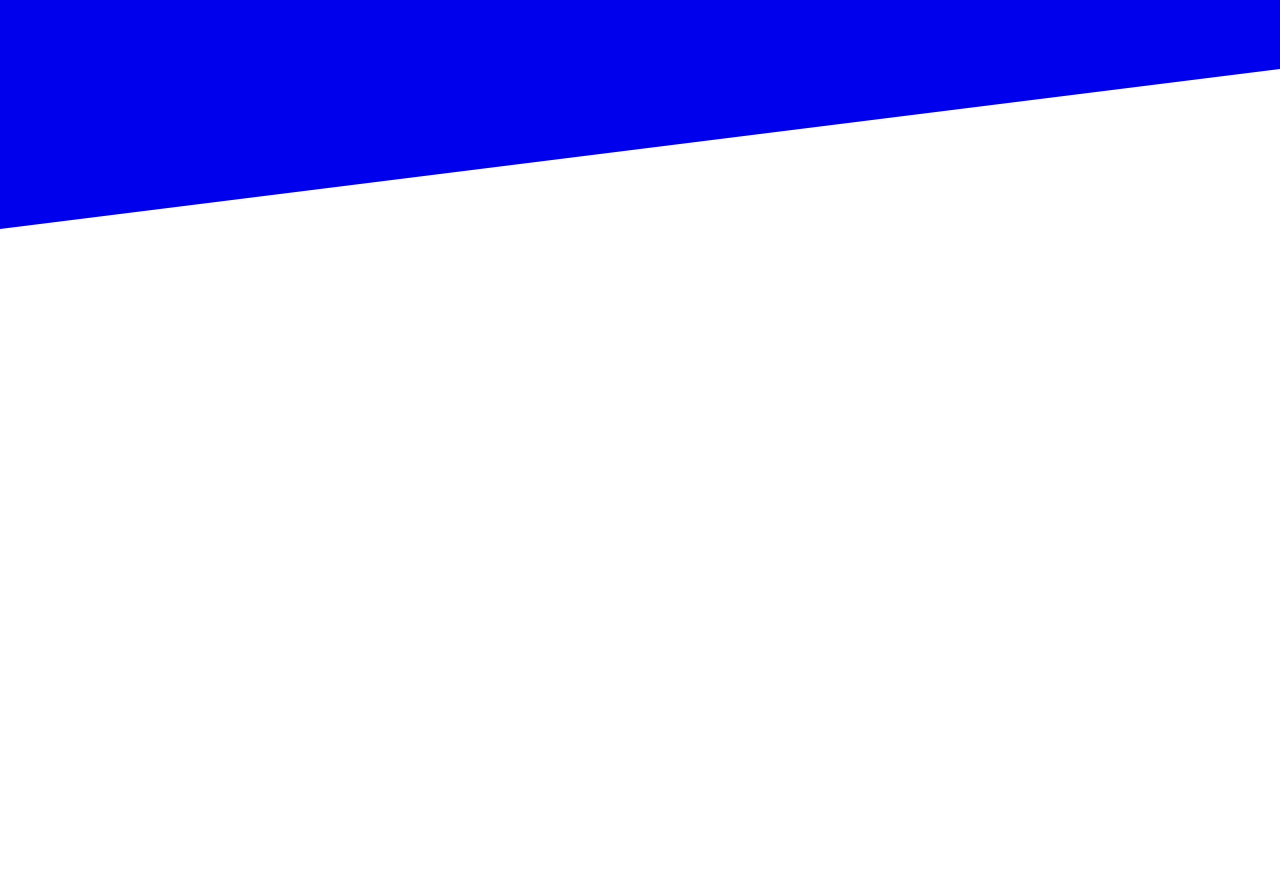
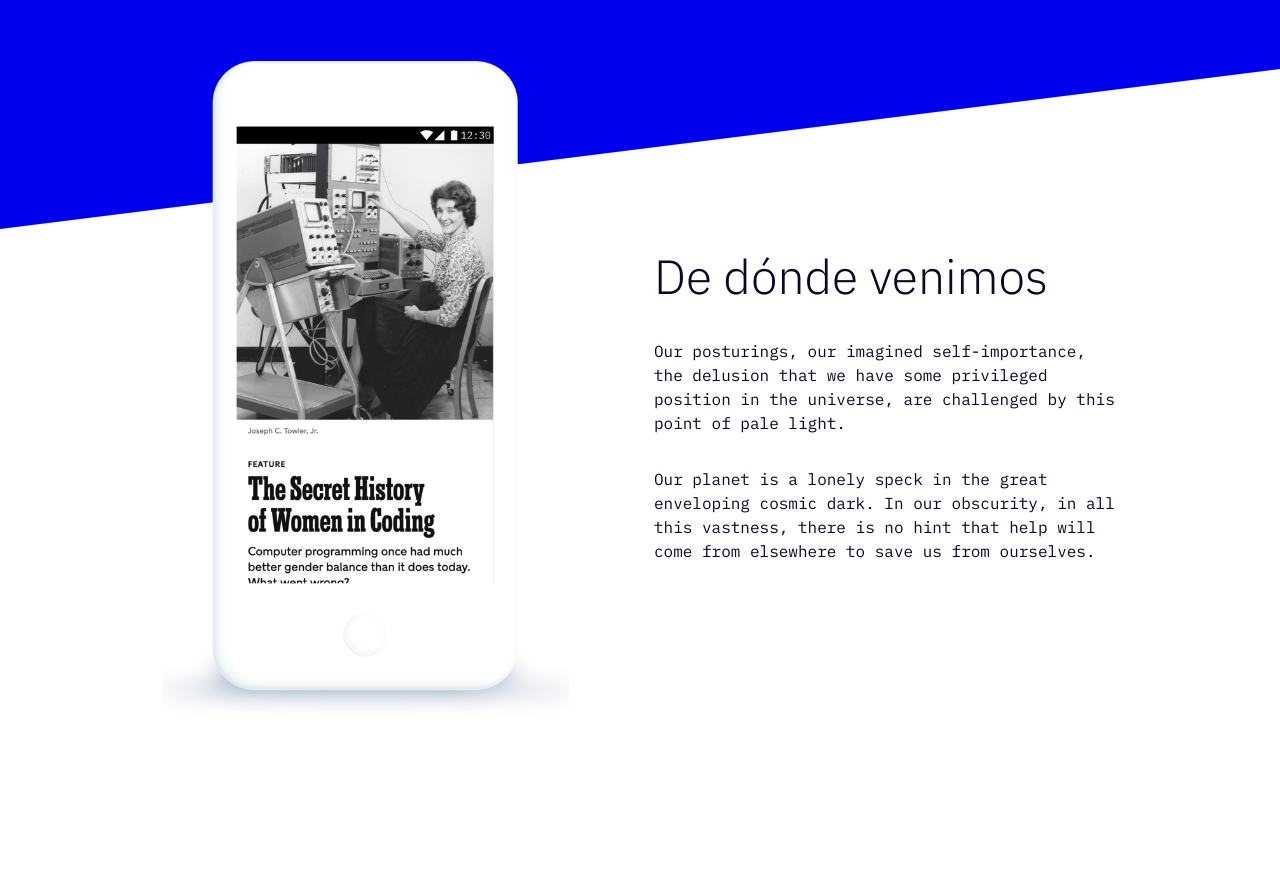
Before and after one commit to BrianBernal/BrianBernal.github.io, a website: page index.html in a window 1280 px wide. Shown: the part 1270-2159 px from the top of the page. Before the commit the page ends 1499 px from the top, so only its background shows below. Drawn offline with Linux system fonts and the light colour scheme.

Commit message:
Add third section.

```diff
--- a/index.html
+++ b/index.html
@@ -61,6 +61,26 @@
       </div>
     </section>
   </div>
+  <section class="where-section">
+    <img class="phone-image" src="./images/phone.png" height="519"
+      alt="Phone news: The Secret History of Women in Coding">
+    <article class="origin-article">
+      <h2>De dónde venimos</h2>
+      <p>
+        Our posturings, our imagined self-importance,
+        the delusion that we have some privileged position
+        in the universe, are challenged by this point
+        of pale light.
+      </p>
+      <p>
+        Our planet is a lonely speck in the great
+        enveloping cosmic dark. In our obscurity,
+        in all this vastness, there is no hint that
+        help will come from elsewhere to save us
+        from ourselves.
+      </p>
+    </article>
+  </section>
 </body>
 
 </html>
--- a/styles/UI-elements.css
+++ b/styles/UI-elements.css
@@ -28,10 +28,10 @@ section, header, section, footer {
 h1, h2, h3, h4, h5, h6 {
   font-family: 'IBM Plex Sans', sans-serif;
   font-weight: 300;
+  margin: 1rem 0;
 }
 
 h1 {
-  margin: 1rem 0;
   font-size: 64px;
   letter-spacing: 0;
   font-weight: 400;
--- a/styles/main-content.css
+++ b/styles/main-content.css
@@ -12,7 +12,7 @@
 
 /* First Section */
 section.hello {
-  margin-top: 10rem;
+  margin-top: 9rem;
   margin-bottom: 5px;
 }
 
@@ -110,8 +110,43 @@ div.episodes {
   div.episodes-container {
     background-color: var(--dark-color);
     padding-top: 4rem;
-    padding-bottom: 4rem;
     clip-path: polygon(0 2rem, 100% 0, 100% calc(100% - 2rem), 0 100%);
+  }
+}
+/* End */
+
+/* Third Section */
+section.where-section {
+  display: flex;
+  justify-content: space-around;
+  flex-wrap: wrap;
+  max-width: 1041px;
+}
+
+.phone-image {
+  height: 660px;
+  transform: translateY(-10.5rem);
+}
+
+.origin-article {
+  max-width: 464px;
+}
+
+@media (max-width: 1250px) {
+  .phone-image {
+    height: 519px;
+    transform: translateY(-7rem);
+  }
+}
+
+@media (max-width: 815px) {
+  .origin-article {
+    transform: translateY(-6rem);
+  }
+
+  .origin-article p {
+    margin-top: 0;
+    margin-bottom: 1rem;
   }
 }
 
```
